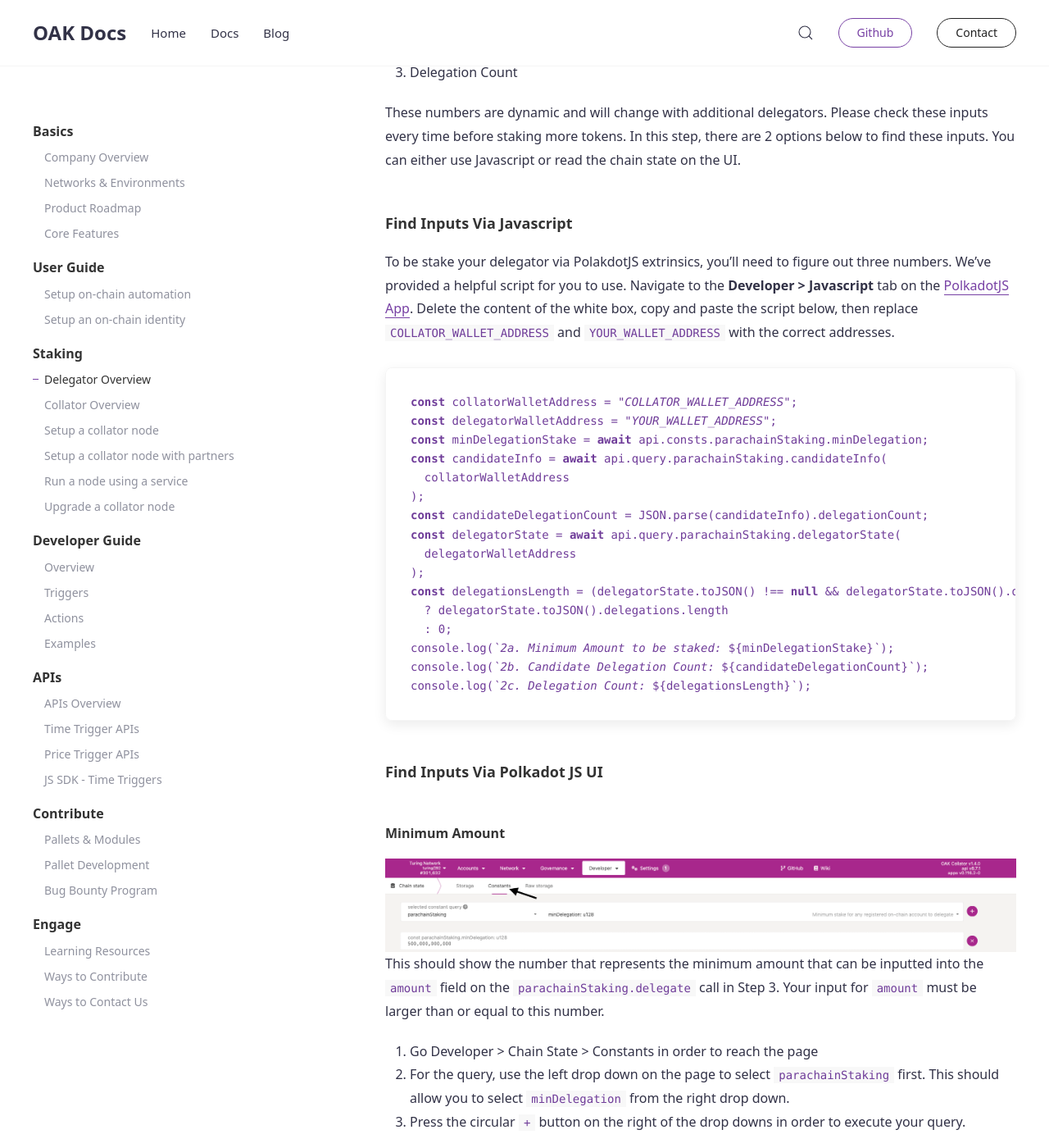
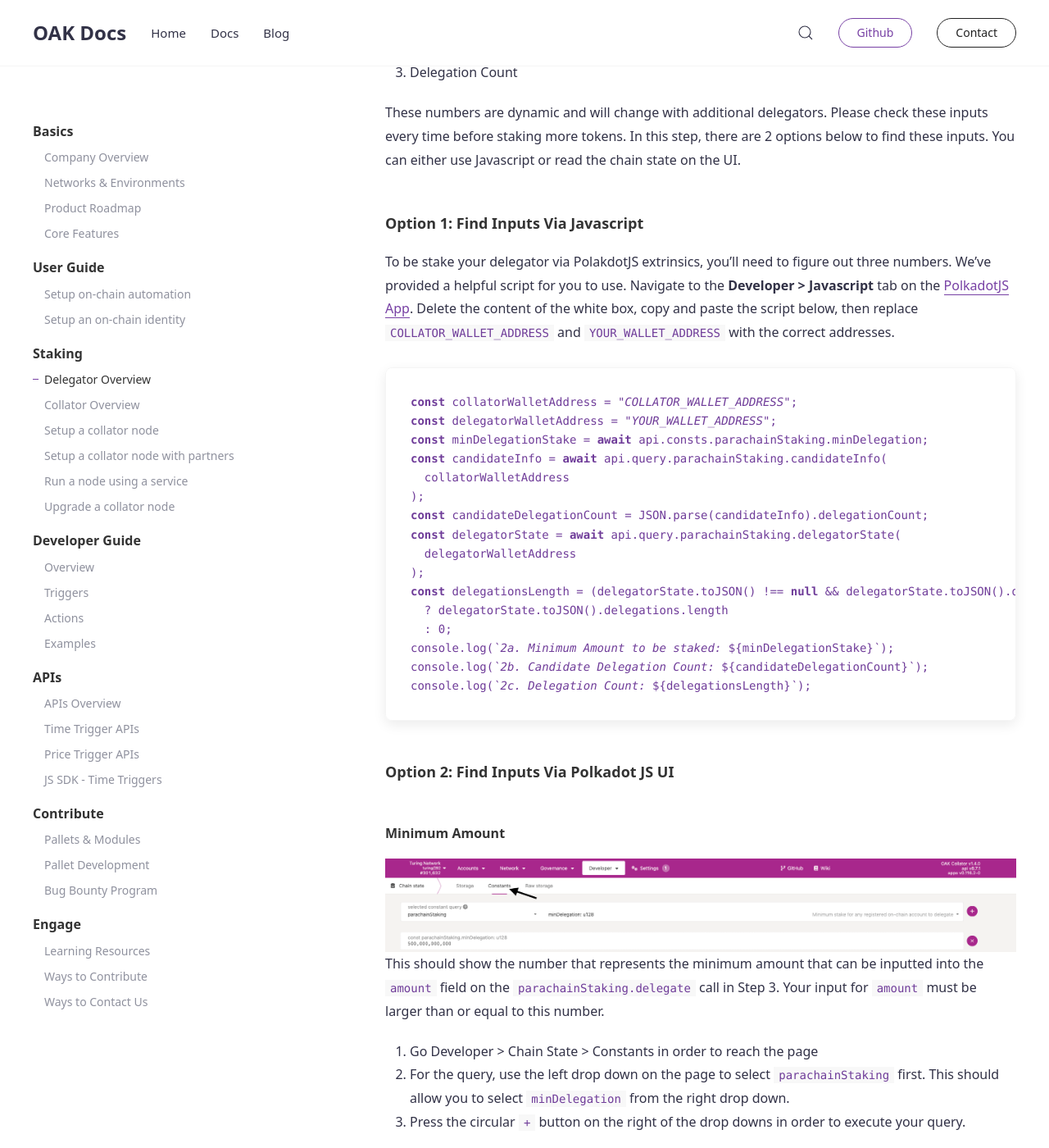
Before and after one commit to AvaProtocol/OAK-docs, a Jekyll site: the page built from _docs/delegators.md, in a window 1280 px wide and 1400 px high, scrolled down 2089 px. Shown: the whole window at 82% size. Built offline with Jekyll 4.4.1, drawn with Linux system fonts in a browser that asks for light colours.

Commit message:
add note that JS vs UI is option. and enhance delegate picture with descriptions

````diff
--- a/_docs/delegators.md
+++ b/_docs/delegators.md
@@ -47,7 +47,7 @@
 
 These numbers are dynamic and will change with additional delegators. Please check these inputs every time before staking more tokens. In this step, there are 2 options below to find these inputs. You can either use Javascript or read the chain state on the UI.
 
-#### Find Inputs Via Javascript
+#### Option 1: Find Inputs Via Javascript
 To be stake your delegator via PolakdotJS extrinsics, you'll need to figure out three numbers. We've provided a helpful script for you to use. Navigate to the **Developer > Javascript** tab on the [PolkadotJS App](https://polkadot.js.org/apps/?rpc=wss%3A%2F%2Frpc.turing.oak.tech#/js). Delete the content of the white box, copy and paste the script below, then replace `COLLATOR_WALLET_ADDRESS` and `YOUR_WALLET_ADDRESS` with the correct addresses.
 
 ```javascript
@@ -69,7 +69,7 @@
 console.log(`2c. Delegation Count: ${delegationsLength}`);
 ```
 
-#### Find Inputs Via Polkadot JS UI
+#### Option 2: Find Inputs Via Polkadot JS UI
 ##### Minimum Amount
 ![minDelegation](../../assets/img/staking-delegation/minDelegation.png)
 This should show the number that represents the minimum amount that can be inputted into the `amount` field on the `parachainStaking.delegate` call in Step 3. Your input for `amount` must be larger than or equal to this number.
````
Also changed, not shown: assets/img/staking-delegation/delegate.png.
